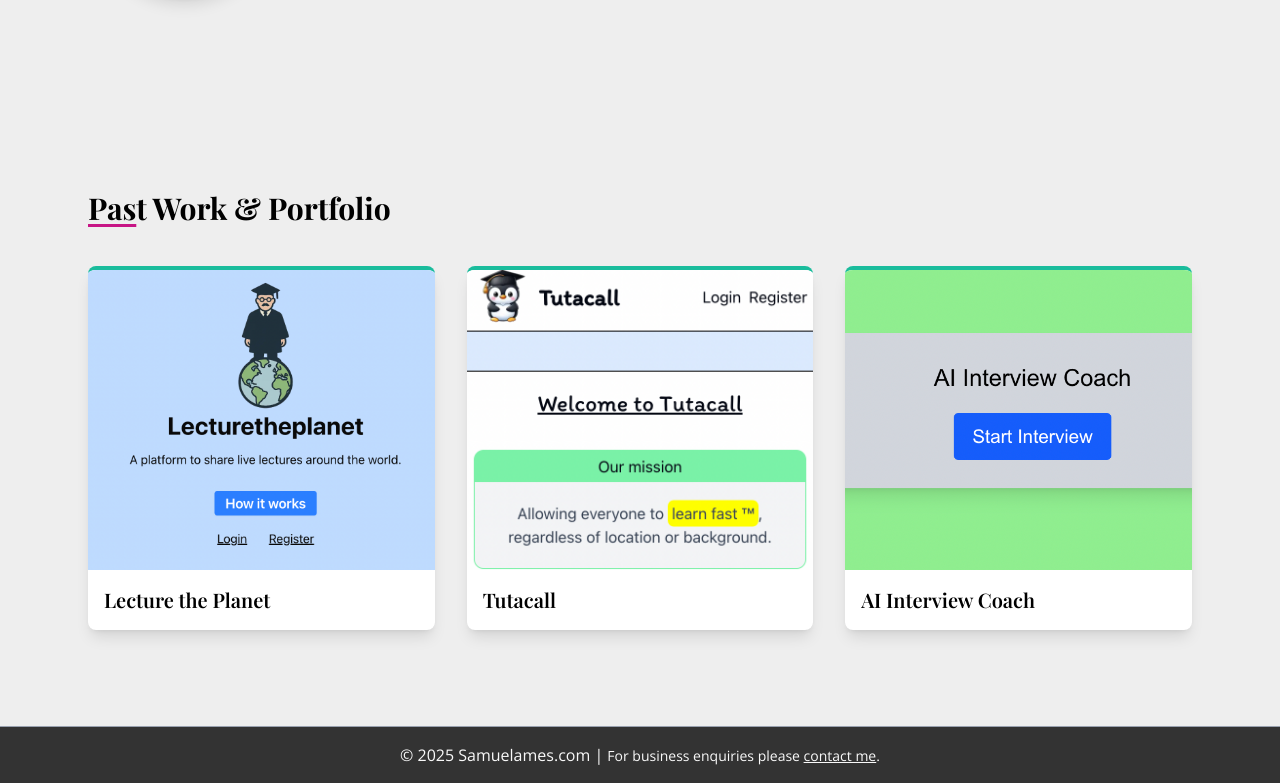
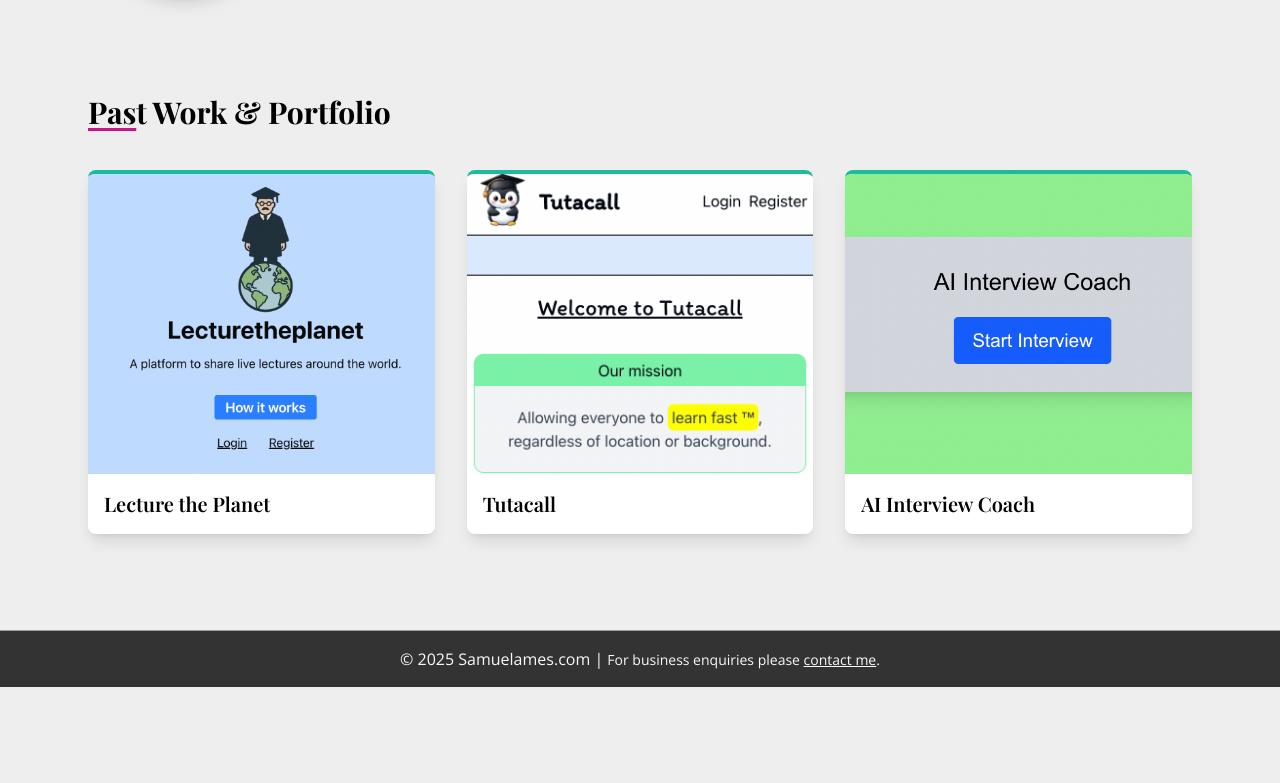
Before and after one commit to crackersam/samuelames.com.2, a Next.js app: page / in a window 1280 px wide. Shown: the part 993-1776 px from the top of the page. After the commit the page ends 1680 px from the top, so only its background shows below. Built offline with nearby package versions, Linux system fonts and the light colour scheme; a web font is replaced by a local one.

Commit message:
fixed padding

```diff
--- a/app/page.tsx
+++ b/app/page.tsx
@@ -69,7 +69,7 @@ export default async function Home() {
         </div>
       </section>
 
-      <section className="py-24 px-6 bg-softwhite max-w-6xl mx-auto">
+      <section className="pb-24 px-6 bg-softwhite max-w-6xl mx-auto">
         <h2 className="font-serif font-bold text-3xl mb-8 inline-block border-primary pb-2">
           <span className="underline decoration-primary underline-offset-4 decoration-3 text-black">
             Pas
```
